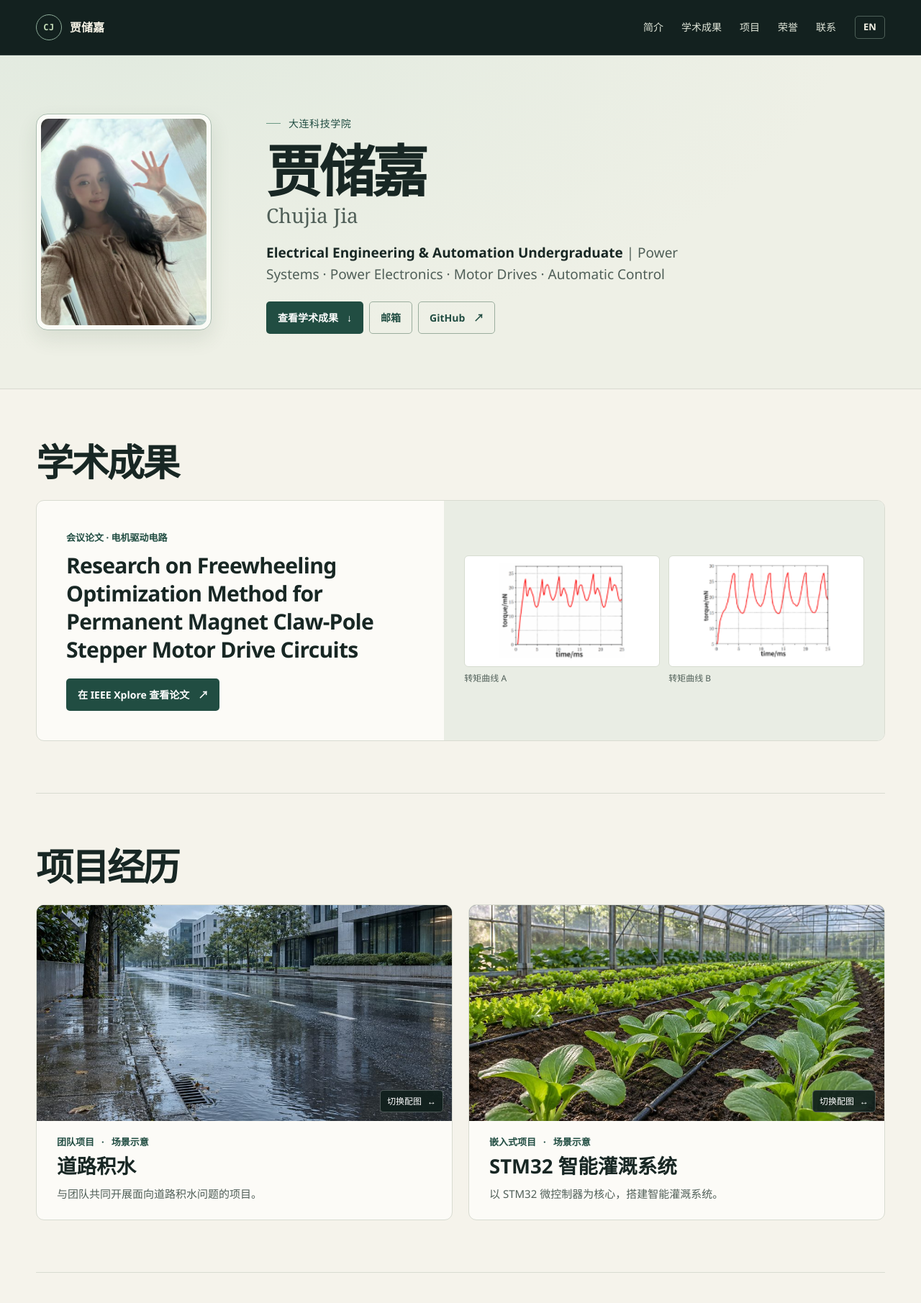
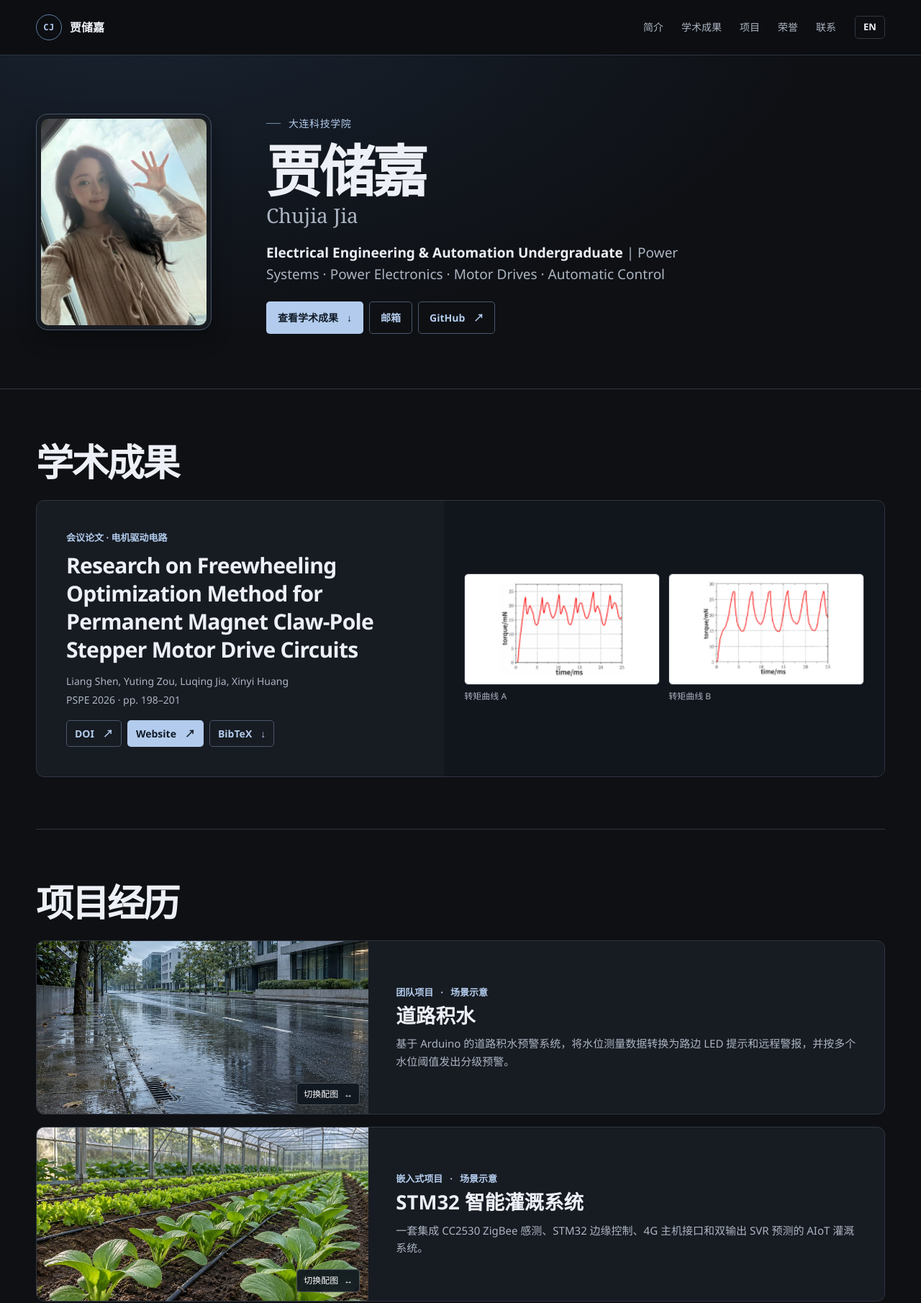
Before and after one commit to serendipity1026/serendipity1026, a plain HTML site: page index.html in a window 1280 px wide. Shown: the top 1811 px of the page at 72% size. Drawn offline with Linux system fonts and the light colour scheme.

Commit message:
Switch to dark academic layout and expand projects and citations

```diff
--- a/index.html
+++ b/index.html
@@ -4,19 +4,18 @@
   <meta charset="utf-8">
   <meta name="viewport" content="width=device-width, initial-scale=1">
   <meta name="description" content="贾储嘉，大连科技学院电气工程及其自动化本科生。关注电力系统、电力电子、电机驱动与自动控制。">
-  <meta name="theme-color" content="#13211f">
+  <meta name="theme-color" content="#0c0e12">
   <title>贾储嘉 · Chujia Jia</title>
   <style>
     :root {
-      --paper: #f5f3eb;
-      --card: #fcfbf7;
-      --ink: #182724;
-      --secondary: #505f58;
-      --green: #214d42;
-      --night: #13211f;
-      --cream: #f5f2e5;
-      --mint: #c4dcb8;
-      --edge: #d8dbd1;
+      color-scheme: dark;
+      --paper: #0e1014;
+      --card: #171b22;
+      --ink: #edf0f6;
+      --secondary: #acb5c2;
+      --accent: #b3cced;
+      --night: #0c0e12;
+      --edge: #303641;
     }
     *, *::before, *::after { box-sizing: border-box; }
     html { scroll-behavior: smooth; }
@@ -25,25 +24,25 @@
     img { display: block; max-width: 100%; }
     a { color: inherit; text-decoration: none; }
     button { font: inherit; color: inherit; }
-    a:focus-visible, button:focus-visible { outline: 2px solid #518877; outline-offset: 5px; }
+    a:focus-visible, button:focus-visible { outline: 2px solid var(--accent); outline-offset: 5px; }
     [hidden] { display: none !important; }
     .wrap { width: min(1180px, calc(100% - 88px)); margin-inline: auto; }
     .skip { position: fixed; inset: 10px auto auto 10px; z-index: 10; padding: 8px 14px; background: var(--card); transform: translateY(-140%); }
     .skip:focus { transform: translateY(0); }
-    .masthead { background: radial-gradient(ellipse at 12% 5%, #e1eadf, transparent 64%), #eef0e6; border-bottom: 1px solid var(--edge); }
-    .site-header { background: var(--night); color: var(--cream); border-bottom: 1px solid #ffffff24; }
+    .masthead { background: radial-gradient(ellipse at 15% 0%, #192331, transparent 62%), var(--paper); border-bottom: 1px solid var(--edge); }
+    .site-header { background: var(--night); border-bottom: 1px solid var(--edge); }
     .topbar, .nav-actions { display: flex; align-items: center; gap: 26px; }
     .topbar { min-height: 76px; justify-content: space-between; }
     .wordmark { display: inline-flex; align-items: center; gap: 11px; white-space: nowrap; font-weight: 700; }
-    .monogram { display: grid; place-items: center; width: 36px; aspect-ratio: 1; border: 1px solid #8dac99; border-radius: 50%; color: var(--mint); font: 700 12px/1 Consolas, monospace; letter-spacing: .04em; }
-    nav { display: flex; flex-wrap: wrap; gap: 10px 25px; font-size: 14px; color: #e0e6d9; }
+    .monogram { display: grid; place-items: center; width: 36px; aspect-ratio: 1; border: 1px solid #6180a6; border-radius: 50%; color: var(--accent); font: 700 12px/1 Consolas, monospace; letter-spacing: .04em; }
+    nav { display: flex; flex-wrap: wrap; gap: 10px 25px; font-size: 14px; color: var(--secondary); }
     nav a:hover, .inline-link:hover { text-decoration: underline; text-underline-offset: 5px; }
-    .language { border: 1px solid #95ad9e75; background: transparent; border-radius: 5px; padding: 4px 9px; min-width: 42px; cursor: pointer; font-size: 13px; font-weight: 650; }
+    .language { border: 1px solid var(--edge); background: transparent; border-radius: 5px; padding: 4px 9px; min-width: 42px; cursor: pointer; font-size: 13px; font-weight: 650; }
     .language:hover { background: #ffffff15; }
     .hero { display: grid; grid-template-columns: clamp(180px, 23vw, 244px) minmax(0, 1fr); align-items: center; gap: clamp(30px, 6vw, 76px); padding-block: clamp(36px, 6vw, 76px); }
     .hero-copy { min-width: 0; }
-    .school { display: inline-flex; gap: 11px; align-items: center; color: var(--green); font-size: 14px; letter-spacing: .04em; }
-    .school::before { content: ""; width: 20px; height: 1px; background: #6d9985; }
+    .school { display: inline-flex; gap: 11px; align-items: center; color: var(--accent); font-size: 14px; letter-spacing: .04em; }
+    .school::before { content: ""; width: 20px; height: 1px; background: #6d8baa; }
     h1 { font-size: clamp(48px, 6.2vw, 78px); line-height: 1.08; letter-spacing: -.06em; margin: 12px 0 4px; font-weight: 750; }
     html[lang="en"] h1 { font: 500 clamp(48px, 6.2vw, 80px)/1.04 Georgia, serif; letter-spacing: -.06em; }
     .other-name { color: var(--secondary); font: 400 clamp(19px, 2.3vw, 28px)/1.2 Georgia, "Microsoft YaHei", serif; }
@@ -52,37 +51,41 @@
     .intro span { color: var(--secondary); }
     .actions { display: flex; flex-wrap: wrap; gap: 8px; margin-top: 22px; }
     .button-link { display: inline-flex; justify-content: center; align-items: center; gap: 12px; padding: 10px 15px; border: 1px solid transparent; border-radius: 5px; font-size: 14px; font-weight: 700; }
-    .button-outline { border-color: #9bae9e; color: var(--green); }
-    .button-outline:hover { background: #fcfdf8; border-color: var(--green); }
-    .button-green { background: var(--green); color: white; }
-    .button-green:hover { background: #123930; }
-    .hero-portrait { display: block; width: 100%; padding: 6px; border: 1px solid #aabdb0; background: #fafbf6; border-radius: 16px; box-shadow: 0 12px 28px #2d45321c; }
-    .hero-portrait img { width: 100%; height: auto; aspect-ratio: 4 / 5; object-fit: cover; object-position: center 38%; border-radius: 10px; background: #dce5d9; }
-    .hero-portrait:hover { border-color: #518877; }
+    .button-outline { border-color: #49586d; color: var(--accent); }
+    .button-outline:hover { background: #202a37; border-color: var(--accent); }
+    .button-primary { background: var(--accent); color: #101a27; }
+    .button-primary:hover { background: #d1e3fa; }
+    .hero-portrait { display: block; width: 100%; padding: 6px; border: 1px solid #465469; background: var(--card); border-radius: 16px; box-shadow: 0 12px 28px #0005; }
+    .hero-portrait img { width: 100%; height: auto; aspect-ratio: 4 / 5; object-fit: cover; object-position: center 38%; border-radius: 10px; background: var(--night); }
+    .hero-portrait:hover { border-color: var(--accent); }
     .section { padding-block: clamp(39px, 6vw, 72px); scroll-margin-top: 15px; }
     .section + .section { border-top: 1px solid var(--edge); }
     h2 { font-size: clamp(32px, 4.3vw, 52px); line-height: 1.12; letter-spacing: -.05em; font-weight: 750; }
     html[lang="en"] h2 { font-family: Georgia, serif; font-weight: 500; }
     .paper { margin-top: 24px; display: grid; grid-template-columns: 1fr 1.08fr; border: 1px solid var(--edge); border-radius: 11px; overflow: hidden; background: var(--card); }
     .paper-copy { align-self: center; padding: clamp(21px, 3.4vw, 41px); }
-    .paper-meta, .project-meta { color: var(--green); font-size: 13px; font-weight: 750; }
-    .paper h3 { margin: 9px 0 20px; max-width: 52ch; font-size: clamp(19px, 2.35vw, 31px); font-weight: 700; line-height: 1.29; letter-spacing: -.025em; text-wrap: balance; }
-    .paper-figures { display: grid; grid-template-columns: repeat(2, minmax(0, 1fr)); gap: 12px; align-content: center; background: #e9ede4; padding: clamp(12px, 2.4vw, 28px); }
+    .paper-meta, .project-meta { color: var(--accent); font-size: 13px; font-weight: 750; }
+    .paper h3 { margin: 9px 0 12px; max-width: 52ch; font-size: clamp(19px, 2.35vw, 31px); font-weight: 700; line-height: 1.29; letter-spacing: -.025em; text-wrap: balance; }
+    .paper-byline { margin-block: 0 3px; color: var(--secondary); font-size: 14px; }
+    .paper-links { display: flex; flex-wrap: wrap; gap: 8px; margin-top: 17px; }
+    .paper-links .button-link { padding: 6px 11px; }
+    .paper-figures { display: grid; grid-template-columns: repeat(2, minmax(0, 1fr)); gap: 12px; align-content: center; background: #11151c; padding: clamp(12px, 2.4vw, 28px); }
     .paper-figures figure { min-width: 0; }
-    .figure-link { display: block; padding: 10px; background: white; border: 1px solid #d6dcd0; border-radius: 6px; }
-    .figure-link:hover { border-color: #6f9987; }
+    .figure-link { display: block; padding: 10px; background: #fff; border: 1px solid var(--edge); border-radius: 6px; }
+    .figure-link:hover { border-color: var(--accent); }
     .figure-link img { width: 100%; aspect-ratio: 1.31; object-fit: contain; }
     figcaption { margin-top: 6px; color: var(--secondary); font-size: 12px; }
-    .projects { display: grid; grid-template-columns: 1fr 1fr; gap: 22px; margin-top: 24px; }
-    .project { overflow: hidden; border: 1px solid var(--edge); border-radius: 11px; background: var(--card); min-width: 0; }
-    .photo-toggle { display: block; padding: 0; border: 0; background: #233a34; position: relative; width: 100%; aspect-ratio: 1.92; overflow: hidden; cursor: pointer; color: white; text-align: start; }
-    .photo-toggle:focus-visible { outline-offset: -5px; outline-color: #e4f7d9; }
+    .projects { display: grid; gap: 17px; margin-top: 24px; }
+    .project { display: grid; grid-template-columns: minmax(0, 1.03fr) minmax(0, 1.6fr); align-items: stretch; overflow: hidden; border: 1px solid var(--edge); border-radius: 11px; background: var(--card); min-width: 0; }
+    .photo-toggle { display: block; padding: 0; border: 0; background: var(--night); position: relative; width: 100%; min-height: 100%; aspect-ratio: 1.92; overflow: hidden; cursor: pointer; color: white; text-align: start; }
+    .photo-toggle:focus-visible { outline-offset: -5px; }
     .photo-toggle img { width: 100%; height: 100%; position: absolute; inset: 0; object-fit: cover; transition: opacity .25s ease; }
     .photo-toggle .alternate { opacity: 0; }
     .photo-toggle[aria-pressed="true"] .alternate { opacity: 1; }
     @media (hover: hover) and (pointer: fine) { .photo-toggle:hover .alternate { opacity: 1; } }
-    .photo-caption { position: absolute; inset: auto 12px 12px auto; display: inline-flex; align-items: center; gap: 8px; padding: 5px 9px; color: #fff; background: #11201dea; border: 1px solid #ffffff40; border-radius: 5px; font-size: 12px; }
-    .project-copy { padding: 19px clamp(16px, 2.3vw, 28px) 23px; }
+    .photo-caption { position: absolute; inset: auto 12px 12px auto; display: inline-flex; align-items: center; gap: 8px; padding: 5px 9px; color: #fff; background: #101720eb; border: 1px solid #ffffff40; border-radius: 5px; font-size: 12px; }
+    .project-copy { align-self: center; padding: clamp(18px, 3vw, 38px); }
+    .project-copy:only-child { grid-column: 1 / -1; }
     .project-meta { display: flex; flex-wrap: wrap; gap: 5px 10px; }
     .project-meta span + span::before { content: "·"; margin-right: 10px; }
     .project h3 { margin-top: 4px; font-size: clamp(19px, 2.15vw, 28px); line-height: 1.28; }
@@ -93,15 +96,15 @@
     .honors { list-style: none; padding: 0; margin: 0; }
     .honors li { display: grid; grid-template-columns: 12px 1fr; align-items: baseline; gap: 12px; padding: 11px 0; font-weight: 650; border-bottom: 1px solid var(--edge); }
     .honors li:first-child { padding-top: 0; }
-    .honors li::before { content: ""; width: 7px; height: 7px; align-self: start; margin-top: 9px; border-radius: 50%; background: #658d74; }
-    .contact { background: #e6ede3; color: var(--ink); }
+    .honors li::before { content: ""; width: 7px; height: 7px; align-self: start; margin-top: 9px; border-radius: 50%; background: #8aa9d0; }
+    .contact { background: var(--night); border-top: 1px solid var(--edge); }
     .contact-grid { display: grid; grid-template-columns: repeat(3, minmax(0, 1fr)); gap: 12px; margin-top: 22px; }
-    .contact-card { display: grid; grid-template-columns: minmax(0, 1fr) auto; gap: 9px; align-items: center; border: 1px solid #cdd9cb; background: #f8faf5; border-radius: 7px; padding: 14px 16px; }
-    .contact-card:hover { border-color: #709583; background: #fff; }
+    .contact-card { display: grid; grid-template-columns: minmax(0, 1fr) auto; gap: 9px; align-items: center; border: 1px solid var(--edge); background: var(--card); border-radius: 7px; padding: 14px 16px; }
+    .contact-card:hover { border-color: #718cab; background: #1b2634; }
     .contact-card small { display: block; color: var(--secondary); font-size: 12px; }
-    .contact-card strong { display: block; overflow-wrap: anywhere; color: var(--green); font-size: 14px; }
-    .contact-card .arrow { color: var(--green); }
-    .site-footer { border-top: 1px solid #ffffff25; background: var(--night); color: #d1ddcf; }
+    .contact-card strong { display: block; overflow-wrap: anywhere; color: var(--accent); font-size: 14px; }
+    .contact-card .arrow { color: var(--accent); }
+    .site-footer { border-top: 1px solid var(--edge); background: var(--night); color: var(--secondary); }
     .footer-inner { display: flex; justify-content: space-between; gap: 12px; padding-block: 19px; font-size: 13px; }
     @media (max-width: 860px) {
       .wrap { width: calc(100% - 56px); }
@@ -114,7 +117,7 @@
       .topbar { align-items: start; padding-block: 12px; flex-wrap: wrap; gap: 9px; }
       .nav-actions { display: contents; }
       nav { order: 1; width: 100%; }
-      .hero, .paper, .projects, .profile-row, .contact-grid { grid-template-columns: 1fr; }
+      .hero, .paper, .project, .profile-row, .contact-grid { grid-template-columns: 1fr; }
       .hero { gap: 19px; padding-block: 26px 33px; text-align: center; }
       .hero-portrait { width: 146px; justify-self: center; }
       .intro { margin-top: 19px; }
@@ -157,7 +160,7 @@
         <p class="other-name" lang="en" data-en="贾储嘉">Chujia Jia</p>
         <p class="intro" lang="en"><strong>Electrical Engineering &amp; Automation Undergraduate</strong> <span>| Power Systems · Power Electronics · Motor Drives · Automatic Control</span></p>
         <div class="actions">
-          <a class="button-link button-green" href="#learning"><span data-en="View Academic Work">查看学术成果</span><span aria-hidden="true">↓</span></a>
+          <a class="button-link button-primary" href="#learning"><span data-en="View Academic Work">查看学术成果</span><span aria-hidden="true">↓</span></a>
           <a class="button-link button-outline" href="mailto:jiachujia1026@gmail.com"><span data-en="Email">邮箱</span></a>
           <a class="button-link button-outline" href="https://github.com/serendipity1026" target="_blank" rel="noopener">GitHub <span aria-hidden="true">↗</span></a>
         </div>
@@ -172,7 +175,13 @@
           <div class="paper-copy">
             <p class="paper-meta" data-en="Conference Paper · Motor Drive Circuits">会议论文 · 电机驱动电路</p>
             <h3 lang="en">Research on Freewheeling Optimization Method for Permanent Magnet Claw-Pole Stepper Motor Drive Circuits</h3>
-            <a class="button-link button-green" href="https://ieeexplore.ieee.org/document/11780851/" target="_blank" rel="noopener"><span data-en="Read on IEEE Xplore">在 IEEE Xplore 查看论文</span><span aria-hidden="true">↗</span></a>
+            <p class="paper-byline" lang="en">Liang Shen, Yuting Zou, Luqing Jia, Xinyi Huang</p>
+            <p class="paper-byline" lang="en">PSPE 2026 · pp. 198–201</p>
+            <div class="paper-links">
+              <a class="button-link button-outline" href="https://doi.org/10.1109/PSPE71359.2026.11780851" target="_blank" rel="noopener">DOI <span aria-hidden="true">↗</span></a>
+              <a class="button-link button-primary" href="https://ieeexplore.ieee.org/document/11780851/" target="_blank" rel="noopener" aria-label="在 IEEE Xplore 查看论文" data-label-en="View the paper on IEEE Xplore">Website <span aria-hidden="true">↗</span></a>
+              <a class="button-link button-outline" href="assets/shen2026freewheeling.bib" download>BibTeX <span aria-hidden="true">↓</span></a>
+            </div>
           </div>
           <div class="paper-figures">
             <figure>
@@ -198,7 +207,7 @@
             <div class="project-copy">
               <p class="project-meta"><span data-en="Team project">团队项目</span><span data-en="Illustrative images">场景示意</span></p>
               <h3 data-en="Roadway Water Accumulation">道路积水</h3>
-              <p data-en="Worked with a team on a project addressing water accumulation on roads.">与团队共同开展面向道路积水问题的项目。</p>
+              <p data-en="An Arduino-based early warning system that converts water-level measurements into roadside LED messages and remote alerts, with multiple thresholds for graded warnings.">基于 Arduino 的道路积水预警系统，将水位测量数据转换为路边 LED 提示和远程警报，并按多个水位阈值发出分级预警。</p>
             </div>
           </article>
           <article class="project">
@@ -210,7 +219,14 @@
             <div class="project-copy">
               <p class="project-meta"><span data-en="Embedded systems project">嵌入式项目</span><span data-en="Illustrative images">场景示意</span></p>
               <h3 data-en="STM32 Smart Irrigation System">STM32 智能灌溉系统</h3>
-              <p data-en="Built a smart irrigation system using an STM32 microcontroller.">以 STM32 微控制器为核心，搭建智能灌溉系统。</p>
+              <p data-en="An AIoT irrigation system integrating CC2530 ZigBee sensing, STM32 edge control, a 4G host interface, and dual-output support vector regression (SVR) prediction.">一套集成 CC2530 ZigBee 感测、STM32 边缘控制、4G 主机接口和双输出 SVR 预测的 AIoT 灌溉系统。</p>
+            </div>
+          </article>
+          <article class="project">
+            <div class="project-copy">
+              <p class="project-meta"><span data-en="National 3D Digital Innovation Design Competition">全国三维数字化创新设计大赛</span><span data-en="Metaverse · 3D / XR / AI">元宇宙 3D / XR / AI 赛道</span></p>
+              <h3 data-en="Autonomous Delivery Vehicle Redesign and System Concept">无人配送车的改进与系统方案</h3>
+              <p data-en="A last-mile delivery concept that rethinks the vehicle body and cargo layout. The proposal uses 3D models and an XR scene to illustrate driving, stopping, and parcel handoff, and explores AI-assisted obstacle detection and route planning.">面向末端配送场景，提出车体结构和载货布局的改进方案。通过三维建模和 XR 场景展示车辆行驶、停靠与交付流程，并将 AI 辅助障碍物识别和路径规划纳入系统设计。</p>
             </div>
           </article>
         </div>
```
Also changed, not shown: 2 other files.
